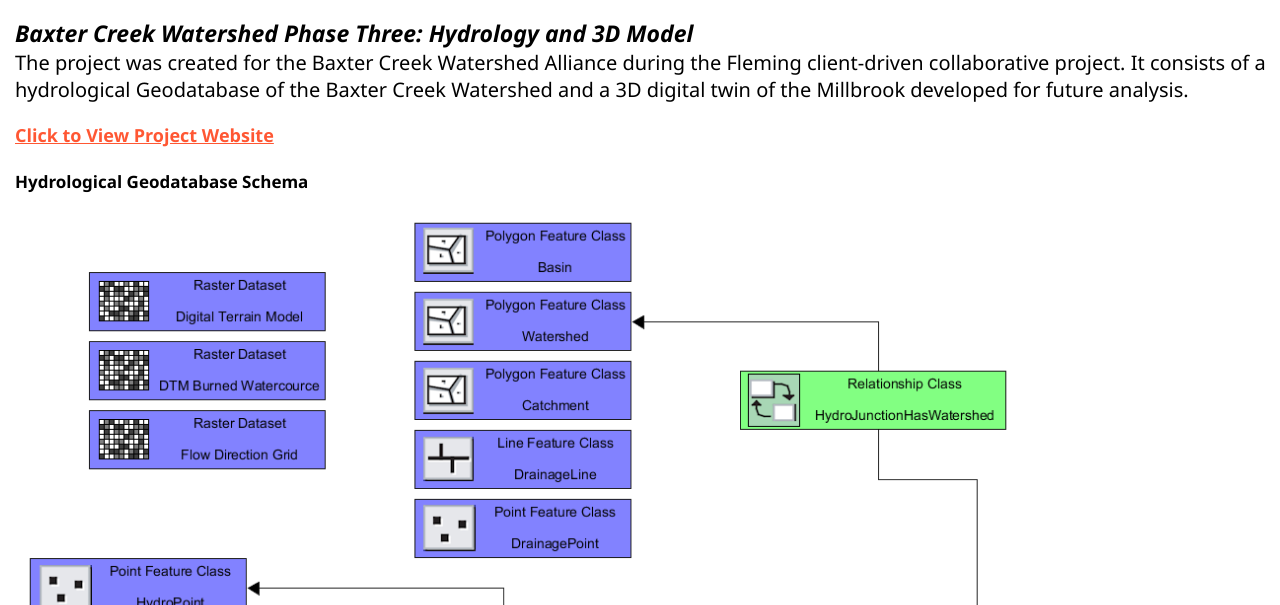
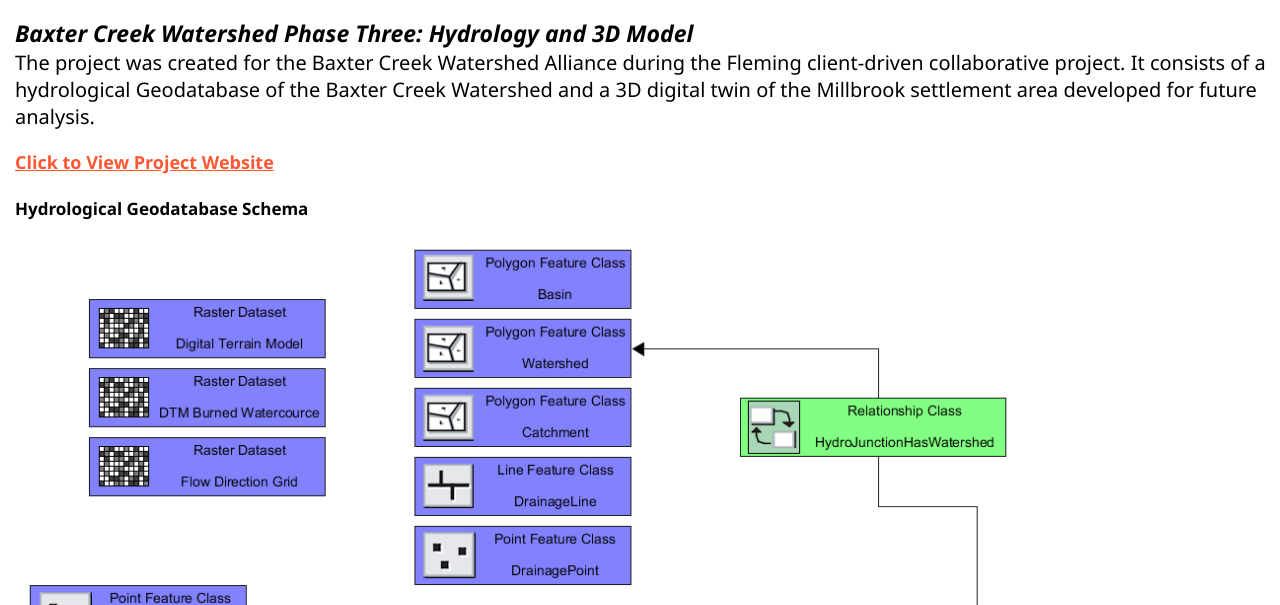
Before and after one commit to Jacksmitch/JacksonMitchell-Projects, a plain HTML site: page index.html in a window 1280 px wide. Shown: the part 195-800 px from the top of the page. Drawn offline with Linux system fonts and the light colour scheme.

Commit message:
Update index.html

```diff
--- a/index.html
+++ b/index.html
@@ -28,7 +28,7 @@ https://webflow.com/templates/html/renuvo-128-resume-website-template
     <h2 id="pastwork">Fleming College Projects</h2>
     <p>
         <span>Baxter Creek Watershed Phase Three: Hydrology and 3D Model</span> <br>
-        The project was created for the Baxter Creek Watershed Alliance during the Fleming client-driven collaborative project. It consists of a hydrological Geodatabase of the Baxter Creek Watershed and a 3D digital twin of the Millbrook developed for future analysis.
+        The project was created for the Baxter Creek Watershed Alliance during the Fleming client-driven collaborative project. It consists of a hydrological Geodatabase of the Baxter Creek Watershed and a 3D digital twin of the Millbrook settlement area developed for future analysis.
 
     </p>
     <a class="newwindowlink" href='https://jacksmit-fleming.github.io/baxtercreek' target="_blank">Click to View Project Website</a>
```
